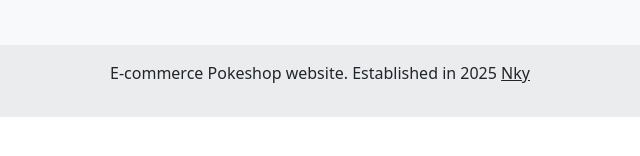
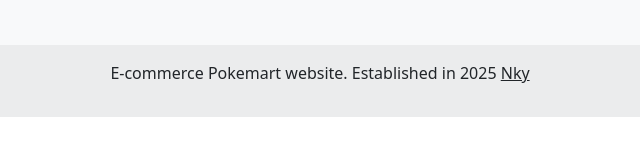
Before and after one commit to Nk0x1/E-Commerce-bootstrap-, a plain HTML site: page index.html in a window 1280 px wide. Shown: the part 370-526 px from the top of the page, 320-960 px from the left. Drawn offline with nearby package versions, Linux system fonts and the light colour scheme.

Commit message:
Update index.html

```diff
--- a/index.html
+++ b/index.html
@@ -56,7 +56,7 @@
  <footer class="bg-body-tertiary text-center">
     <div class="container p-4"></div>
     <div class="text-center p-3" style="background-color: rgba(0, 0, 0, 0.05);">
-    <p>E-commerce Pokeshop website.
+    <p>E-commerce Pokemart website.
     Established in 2025
       <a class="text-body" href="https://github.com/Nk0x1/E-Commerce-bootstrap-">Nky</a>
      </p>
```
